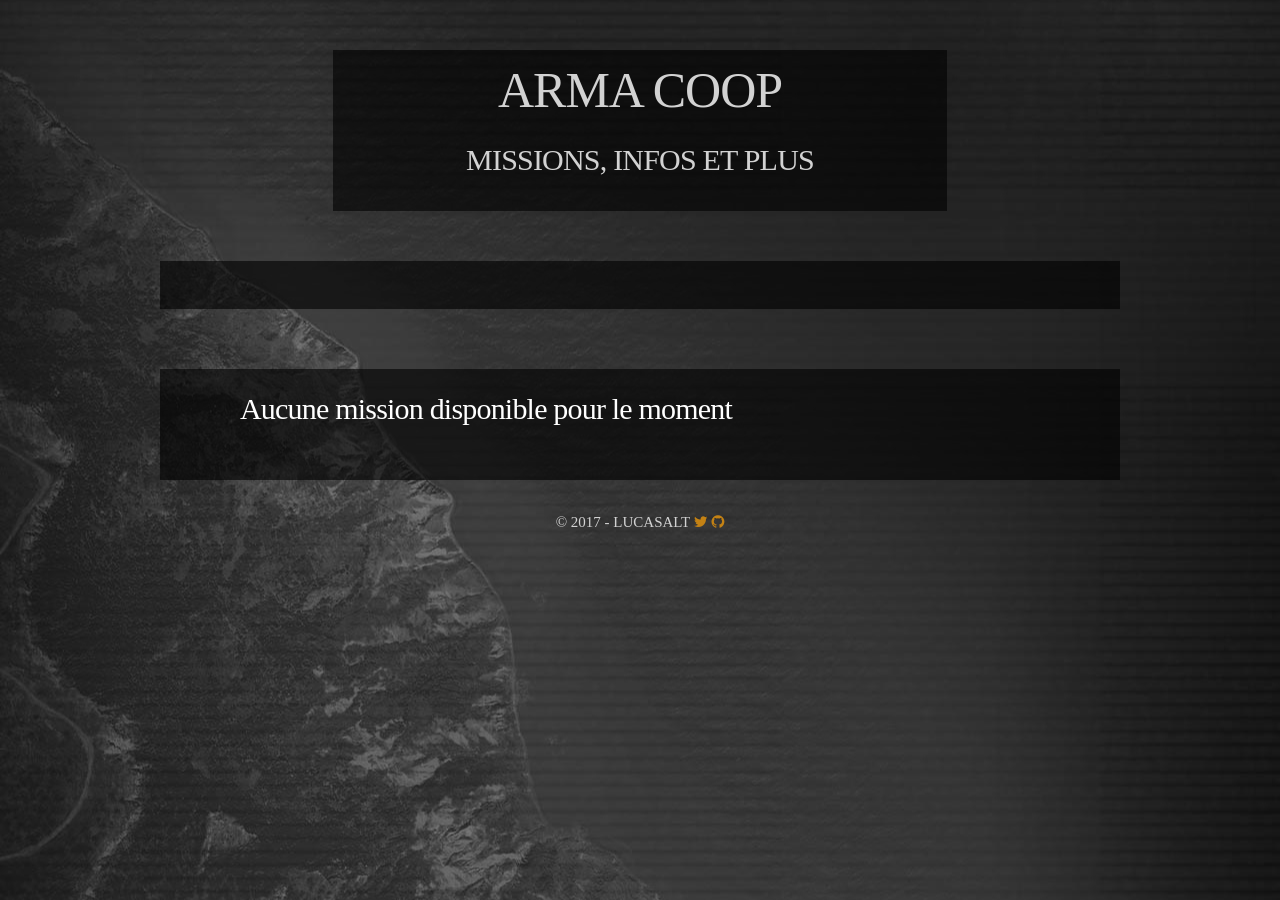
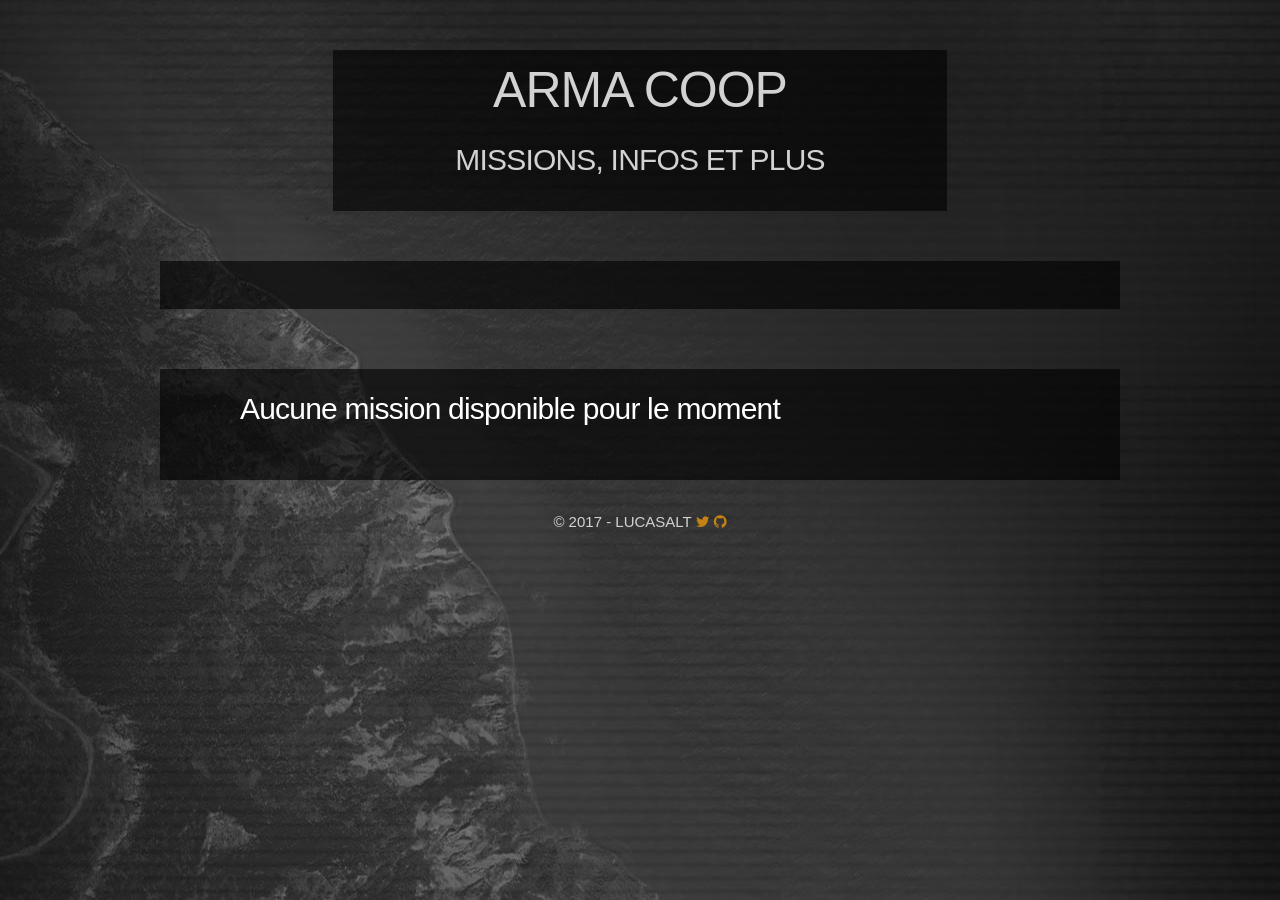
Before and after one commit to ArmaCoop/armacoop.github.io, a Jekyll site: the page built from missions.html, in a window 1280 px wide. Built offline with Jekyll 4.4.1, drawn with Linux system fonts in a browser that asks for light colours; a style sheet for code colours, icons or effects is not loaded.

Commit message:
Update main.css

```diff
--- a/assets/css/main.css
+++ b/assets/css/main.css
@@ -6,7 +6,7 @@ body {
     max-height: 1695px;
     background-attachment: fixed;
     color: white;
-    font-family: font77082;
+    font-family: font77082, Arial, sans-serif;
 }
 
 a {
@@ -25,7 +25,7 @@ a:hover {
 }
 
 .title {
-    font-family: font135564;
+    font-family: font135564, Arial, sans-serif;
     text-transform: uppercase;
     color: #D2D2D2;
     text-align: center;
@@ -37,7 +37,7 @@ a:hover {
 /* -------------------- Barre d'info du site -------------------- */
 
 .flash {
-    font-family: font135564;
+    font-family: font135564, Arial, sans-serif;
     background: rgba(0, 0, 0, 0.6);
     padding: 10px 50px 10px 50px;
     margin-bottom: 30px;
@@ -245,7 +245,7 @@ a:hover {
 
 footer {
     padding-bottom: 50px;
-    font-family: font135564;
+    font-family: font135564, Arial, sans-serif;
     text-transform: uppercase;
     color: #D2D2D2;
     text-align: center;
```
